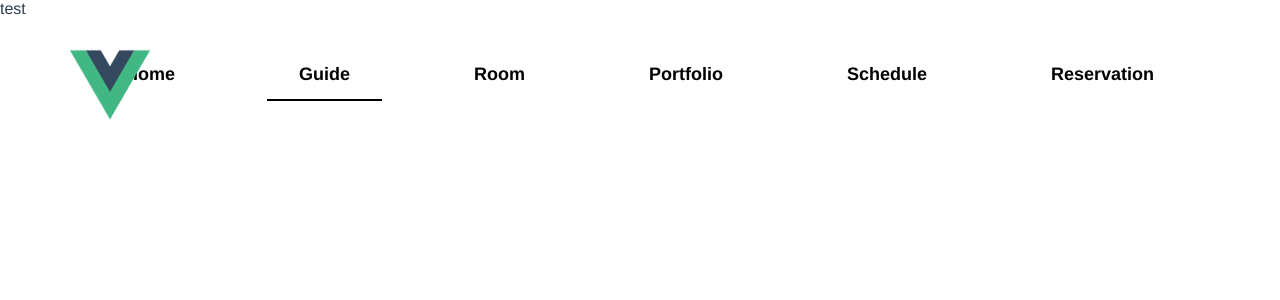
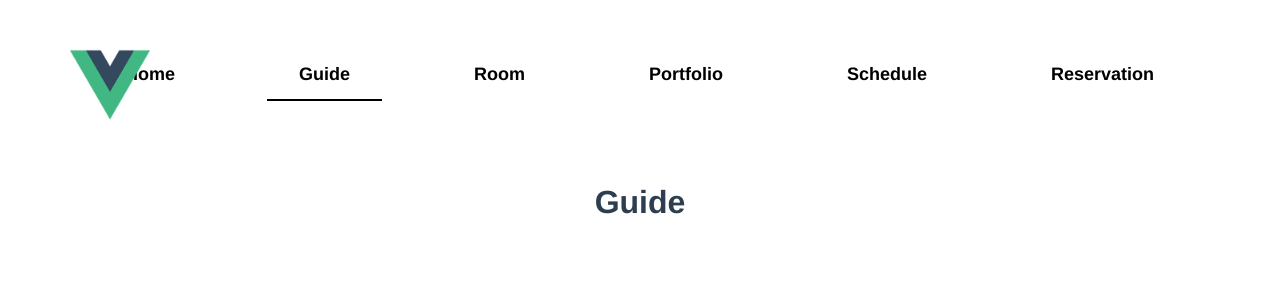
Before and after one commit to InsoooooooooJANG/studiow, a Vue app: page /guide in a window 1280 px wide. Shown: the top 300 px of the page. Built offline with nearby package versions, Linux system fonts and the light colour scheme.

Commit message:
change logo div to a tag. design guide body

```diff
--- a/src/components/Header.vue
+++ b/src/components/Header.vue
@@ -1,5 +1,5 @@
 <template>
-  <div class="header">
+  <a class="header" href="/">
     <img class="logo" src="../assets/logo.png" alt="logo"/>
 
     <div :class="topNavClass" id="myTopnav">
@@ -13,7 +13,7 @@
         <i class="fa fa-bars"></i>
       </a>
     </div>
-  </div>
+  </a>
 </template>
 
 <script>
@@ -44,6 +44,7 @@
 
 <style scoped>
 .header{
+  display: block;
   width:100%;
   height:15%;
 }
--- a/src/views/Guide.vue
+++ b/src/views/Guide.vue
@@ -1,9 +1,7 @@
 <template>
+  <Header :activeClass="'guide'"/>
   <div class="guide">
-    <Header :activeClass="'guide'"/>
-    <div class="guidline">
-      test
-    </div>
+    <span id="title">Guide</span>
   </div>
 </template>
 
@@ -16,3 +14,15 @@
     }
   }
 </script>
+
+<style scoped>
+.guide{
+  text-align: center;
+  margin-top:5%;
+}
+
+#title{
+  font-size:2rem;
+  font-weight: bold;
+}
+</style>
```
